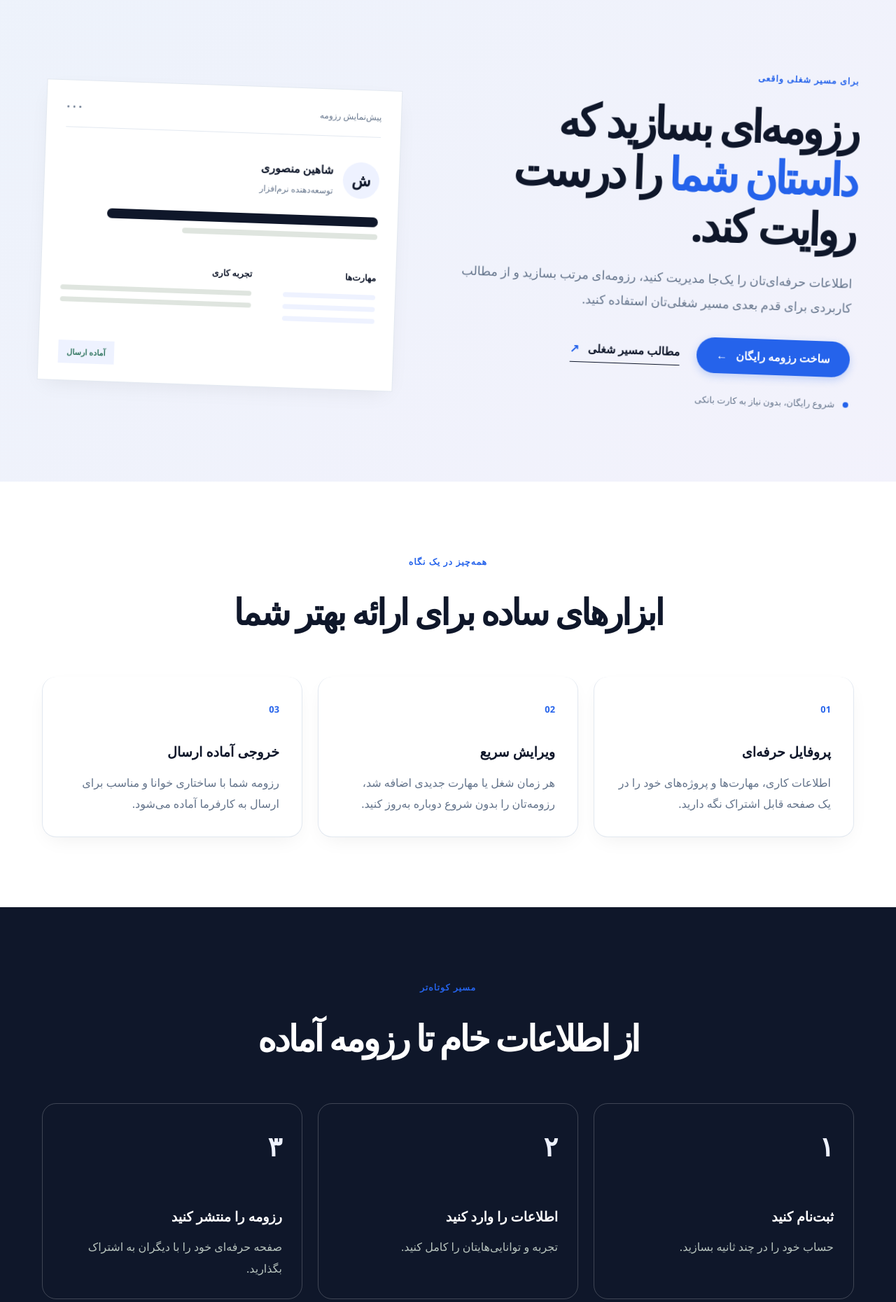
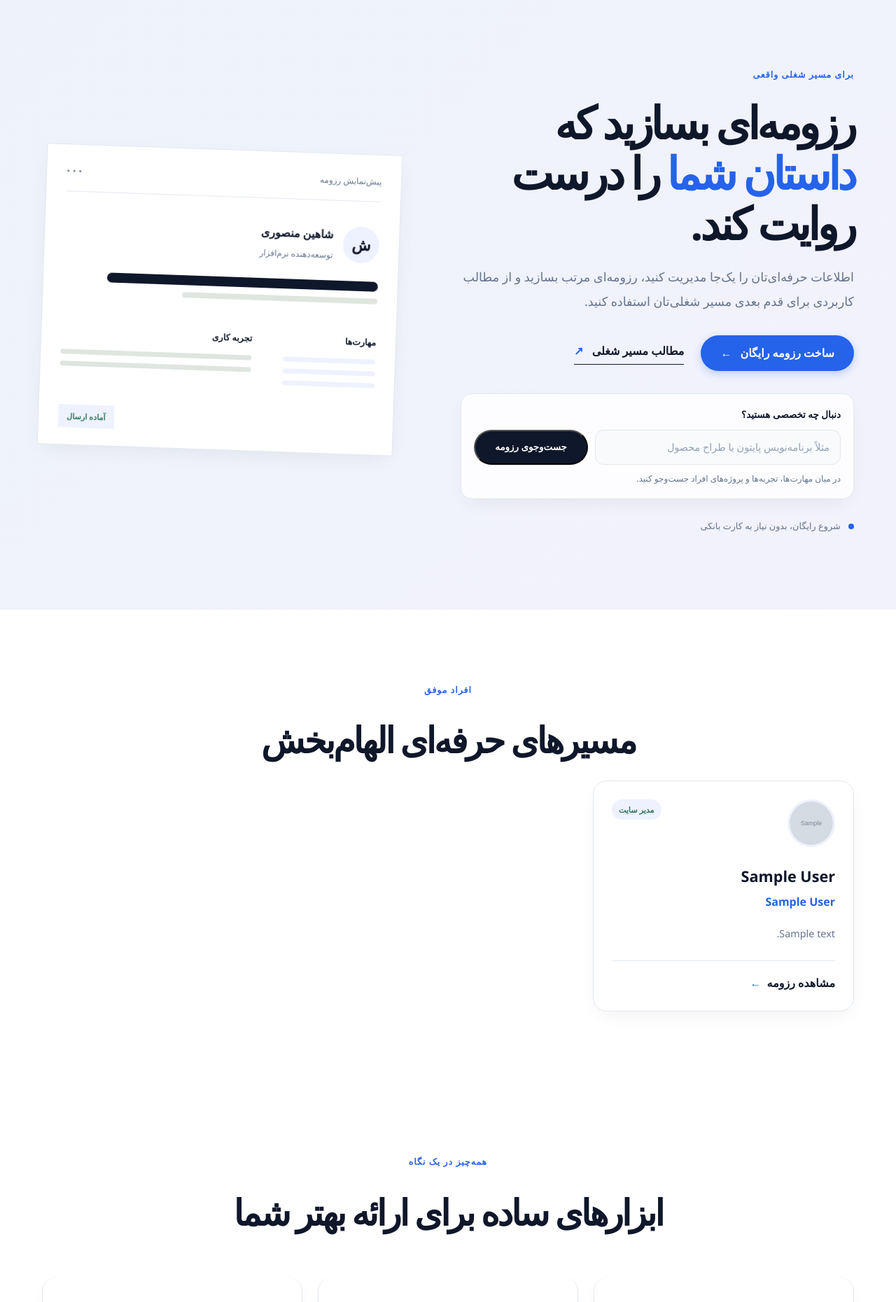
Before and after one commit to shahin-mansouri/KarNama, a Django app: page / in a window 1280 px wide. Shown: the part 77-1937 px from the top of the page at 70% size. Run offline with Django 5.2, Linux system fonts and the light colour scheme; tables that the repository leaves empty hold one stand-in row (values such as "Sample post"); grey boxes marked "Sample" are stand-in pictures.

Commit message:
feat: implement search functionality for resumes in home and resume bank pages

```diff
--- a/home/static/home/css/home.css
+++ b/home/static/home/css/home.css
@@ -34,6 +34,18 @@ a { color: inherit; text-decoration: none; }
 .resume-bank-hero { padding: 78px 0 70px; background: linear-gradient(135deg, rgba(37,99,235,.08), rgba(139,92,246,.06)); border-bottom: 1px solid var(--line); }
 .resume-bank-hero h1 { font-size: clamp(2.7rem, 6vw, 5rem); line-height: 1.1; margin: 16px 0; letter-spacing: -.06em; }
 .resume-bank-hero p { max-width: 560px; color: var(--muted); font-size: 1.08rem; margin: 0; }
+.resume-search { margin-top: 30px; padding: 18px; border: 1px solid var(--line); background: rgba(255,255,255,.82); box-shadow: var(--shadow); }
+.resume-search label { display: block; margin-bottom: 10px; color: var(--ink); font-size: .84rem; font-weight: 800; }
+.resume-search-controls { display: flex; align-items: stretch; gap: 10px; }
+.resume-search input { min-width: 0; flex: 1; border: 1px solid var(--line); border-radius: 12px; background: var(--paper); color: var(--ink); padding: 12px 15px; font: inherit; font-size: .9rem; outline: none; transition: border-color .25s ease, box-shadow .25s ease; }
+.resume-search input::placeholder { color: #94a3b8; }
+.resume-search input:focus { border-color: var(--coral); box-shadow: 0 0 0 4px rgba(37,99,235,.1); }
+.resume-search small { display: block; margin-top: 10px; color: var(--muted); font-size: .75rem; }
+.resume-search-home { max-width: 590px; margin-top: 32px; border-radius: 16px; }
+.resume-search-bank { max-width: 700px; margin-top: 30px; border-color: rgba(37,99,235,.18); border-radius: 16px; background: rgba(255,255,255,.9); }
+.resume-search-bank .button { white-space: nowrap; }
+.search-clear { display: inline-flex; align-items: center; padding: 0 8px; color: var(--muted); font-size: .78rem; font-weight: 700; white-space: nowrap; }
+.search-clear:hover { color: var(--coral); }
 .resume-bank-section { padding: 76px 0 100px; }
 .resume-bank-heading { display: flex; align-items: end; justify-content: space-between; gap: 24px; margin-bottom: 38px; }
 .section-kicker { color: var(--coral); font-size: .8rem; font-weight: 800; }
@@ -60,13 +72,14 @@ a { color: inherit; text-decoration: none; }
 .pagination .current-page:hover { transform: none; }
 .pagination a:first-child,
 .pagination a:last-child { min-width: 96px; }
-.hero-copy, .hero-board { animation: homeReveal .7s cubic-bezier(.4,0,.2,1) both; }.hero-board { animation-delay: .12s; transition: transform .4s ease, box-shadow .4s ease; }.hero-board:hover { transform: rotate(0) translateY(-8px); box-shadow: 0 26px 66px rgba(18,33,31,.18); }
+.hero-copy { animation: homeRevealCopy .7s cubic-bezier(.4,0,.2,1) both; }.hero-board { animation: homeReveal .7s cubic-bezier(.4,0,.2,1) .12s both; transition: transform .4s ease, box-shadow .4s ease; }.hero-board:hover { transform: rotate(0) translateY(-8px); box-shadow: 0 26px 66px rgba(18,33,31,.18); }
 .feature-grid article, .steps-grid > div, .post-card { border-radius: 20px; transition: transform .3s cubic-bezier(.4,0,.2,1), border-color .3s ease, box-shadow .3s ease; }.feature-grid article:hover, .steps-grid > div:hover, .post-card:hover { transform: translateY(-6px); box-shadow: 0 20px 40px rgba(18,33,31,.1); }.feature-grid article:hover b { letter-spacing: .15em; transition: letter-spacing .3s ease; }.post-card a span { display: inline-block; transition: transform .3s ease; }.post-card:hover a span { transform: translateX(-5px); }
 .feature-grid article { background: var(--cream); border: 1px solid var(--line); border-top: 0; padding: 32px; box-shadow: var(--shadow); position: relative; overflow: hidden; }.feature-grid article::before { content: ''; position: absolute; inset: 0 0 auto; height: 4px; background: linear-gradient(90deg, var(--coral), #8b5cf6); transform: scaleX(0); transform-origin: right; transition: transform .4s ease; }.feature-grid article:hover::before { transform: scaleX(1); }.section-heading { text-align: center; }.section-heading h2 { font-weight: 800; color: var(--ink); }.steps-section .section-heading h2 { color: #fff; }
 .button:focus-visible, .outline-link:focus-visible, .home-nav a:focus-visible { outline: 3px solid rgba(242,122,93,.4); outline-offset: 4px; }
-@keyframes homeReveal { from { opacity: 0; transform: translateY(20px); } to { opacity: 1; transform: translateY(0) rotate(2deg); } }
+@keyframes homeRevealCopy { from { opacity: 0; transform: translateY(20px); } to { opacity: 1; transform: translateY(0); } }
+@keyframes homeReveal { from { opacity: 0; transform: translateY(20px) rotate(2deg); } to { opacity: 1; transform: translateY(0) rotate(2deg); } }
 @media (max-width: 800px) { .home-menu-toggle { display: block; }.home-nav { position: absolute; top: 68px; right: 16px; left: 16px; display: flex; flex-direction: column; gap: 4px; padding: 12px; background: var(--cream); border: 1px solid var(--line); border-radius: 20px; box-shadow: var(--shadow); opacity: 0; visibility: hidden; transform: translateY(-10px); transition: all .3s ease; }.home-nav.open { opacity: 1; visibility: visible; transform: translateY(0); }.home-nav a { padding: 10px 12px; border-radius: 12px; }.home-nav a:hover { background: var(--mint); }.home-menu-toggle.open span:nth-child(1) { transform: translateY(7px) rotate(45deg); }.home-menu-toggle.open span:nth-child(2) { opacity: 0; }.home-menu-toggle.open span:nth-child(3) { transform: translateY(-7px) rotate(-45deg); } }
-@media (max-width: 800px) { .resume-bank-hero { padding: 58px 0 52px; }.resume-bank-section { padding: 58px 0 76px; }.resume-bank-heading { align-items: start; flex-direction: column; margin-bottom: 28px; }.resume-grid { grid-template-columns: 1fr; }.resume-card { min-height: 300px; }.pagination { gap: 8px; }.pagination a,
+@media (max-width: 800px) { .resume-bank-hero { padding: 58px 0 52px; }.resume-bank-section { padding: 58px 0 76px; }.resume-bank-heading { align-items: start; flex-direction: column; margin-bottom: 28px; }.resume-grid { grid-template-columns: 1fr; }.resume-card { min-height: 300px; }.resume-search-controls { flex-wrap: wrap; }.resume-search input { flex-basis: 100%; }.resume-search .button { flex: 1; }.search-clear { justify-content: center; flex: 0 0 auto; }.pagination { gap: 8px; }.pagination a,
 .pagination span { min-width: 38px; height: 38px; font-size: .85rem; padding: 0 10px; } .pagination a:first-child,
 .pagination a:last-child { min-width: 76px; } }
 @media (prefers-reduced-motion: reduce) { *, *::before, *::after { animation-duration: .01ms !important; transition-duration: .01ms !important; } }
--- a/home/templates/home/home.html
+++ b/home/templates/home/home.html
@@ -16,6 +16,14 @@
           <a class="button button-accent" href="{% url 'login' %}">ساخت رزومه رایگان <span>←</span></a>
           <a class="outline-link" href="#blog">مطالب مسیر شغلی <span>↗</span></a>
         </div>
+        <form class="resume-search resume-search-home" method="get" action="{% url 'resume_bank' %}">
+          <label for="home-resume-search">دنبال چه تخصصی هستید؟</label>
+          <div class="resume-search-controls">
+            <input id="home-resume-search" name="q" type="search" placeholder="مثلاً برنامه‌نویس پایتون یا طراح محصول" value="{{ request.GET.q|default:'' }}">
+            <button class="button button-dark" type="submit">جست‌وجوی رزومه</button>
+          </div>
+          <small>در میان مهارت‌ها، تجربه‌ها و پروژه‌های افراد جست‌وجو کنید.</small>
+        </form>
         <div class="hero-note"><span class="note-dot"></span> شروع رایگان، بدون نیاز به کارت بانکی</div>
       </div>
       <div class="hero-board" aria-label="پیش‌نمایش رزومه">
@@ -24,6 +32,35 @@
         <div class="board-line wide"></div><div class="board-line"></div>
         <div class="board-columns"><div><b>مهارت‌ها</b><span></span><span></span><span></span></div><div><b>تجربه کاری</b><span class="long"></span><span class="long"></span></div></div>
         <div class="board-stamp">آماده ارسال</div>
+      </div>
+    </div>
+  </section>
+
+  <section class="feature-section" id="successful-people">
+    <div class="home-container">
+      <div class="section-heading">
+        <span>افراد موفق</span>
+        <h2>مسیرهای حرفه‌ای الهام‌بخش</h2>
+      </div>
+      <div class="resume-grid">
+        {% for successful_person in successful_people %}
+          <article class="resume-card">
+            <div class="resume-card-top">
+              {% if successful_person.userprofile.profile_picture %}
+                <img src="{{ successful_person.userprofile.profile_picture.url }}" alt="{{ successful_person.get_full_name|default:successful_person.username }}" class="resume-avatar">
+              {% else %}
+                <div class="resume-avatar resume-avatar-placeholder">{{ successful_person.first_name|default:successful_person.username|first|upper }}</div>
+              {% endif %}
+              {% if forloop.first and successful_person.is_superuser %}<span class="resume-status">مدیر سایت</span>{% else %}<span class="resume-status">پروفایل منتخب</span>{% endif %}
+            </div>
+            <h3>{{ successful_person.get_full_name|default:successful_person.username }}</h3>
+            <p class="resume-title">{{ successful_person.userprofile.title }}</p>
+            <p class="resume-bio">{{ successful_person.userprofile.bio|default:'این کاربر هنوز معرفی کوتاهی ثبت نکرده است.'|truncatechars:140 }}</p>
+            <a class="resume-card-link" href="{% url 'profile' successful_person.username %}">مشاهده رزومه <span>←</span></a>
+          </article>
+        {% empty %}
+          <p>هنوز پروفایل عمومی برای نمایش ثبت نشده است.</p>
+        {% endfor %}
       </div>
     </div>
   </section>
--- a/home/views.py
+++ b/home/views.py
@@ -1,4 +1,5 @@
 from django.core.paginator import Paginator
+from django.db.models import Case, IntegerField, Q, Value, When
 from django.views.generic import TemplateView
 
 from account.models import UserCustom
@@ -17,6 +18,7 @@ class Home(TemplateView):
             .values_list('category', flat=True)
             .distinct()[:6]
         )
+        context['successful_people'] = _resume_queryset()[:3]
         return context
 
 
@@ -25,12 +27,8 @@ class ResumeBank(TemplateView):
 
     def get_context_data(self, **kwargs):
         context = super().get_context_data(**kwargs)
-        resume_users = (
-            UserCustom.objects
-            .filter(is_active=True, userprofile__isnull=False)
-            .select_related('userprofile')
-            .order_by('-date_joined')
-        )
+        query = self.request.GET.get('q', '').strip()
+        resume_users = _resume_queryset(query)
         paginator = Paginator(resume_users, 12)
         page_number = self.request.GET.get('page')
         page_obj = paginator.get_page(page_number)
@@ -38,4 +36,50 @@ class ResumeBank(TemplateView):
         context['page_obj'] = page_obj
         context['resume_users'] = page_obj.object_list
         context['resume_count'] = paginator.count
+        context['search_query'] = query
         return context
+
+
+def _resume_queryset(query=''):
+    resume_users = (
+        UserCustom.objects
+        .filter(is_active=True, userprofile__isnull=False)
+        .select_related('userprofile')
+    )
+
+    if query:
+        search_filter = (
+            Q(username__icontains=query)
+            | Q(first_name__icontains=query)
+            | Q(last_name__icontains=query)
+            | Q(userprofile__title__icontains=query)
+            | Q(userprofile__bio__icontains=query)
+            | Q(aboutme__about_me__icontains=query)
+            | Q(skill__name__icontains=query)
+            | Q(workexperience__position__icontains=query)
+            | Q(workexperience__company_name__icontains=query)
+            | Q(workexperience__description__icontains=query)
+            | Q(project__name__icontains=query)
+            | Q(project__technologies_used__icontains=query)
+            | Q(project__description__icontains=query)
+            | Q(project__field_of_activity__name__icontains=query)
+            | Q(certificate__name__icontains=query)
+            | Q(certificate__issuer__icontains=query)
+            | Q(language__name__icontains=query)
+            | Q(research__title__icontains=query)
+            | Q(research__description__icontains=query)
+            | Q(sociallink__platform__icontains=query)
+        )
+        resume_users = resume_users.filter(search_filter).distinct()
+        resume_users = resume_users.annotate(
+            relevance=(
+                Case(When(username__iexact=query, then=Value(100)), default=Value(0), output_field=IntegerField())
+                + Case(When(userprofile__title__icontains=query, then=Value(50)), default=Value(0), output_field=IntegerField())
+                + Case(When(skill__name__icontains=query, then=Value(30)), default=Value(0), output_field=IntegerField())
+                + Case(When(workexperience__position__icontains=query, then=Value(25)), default=Value(0), output_field=IntegerField())
+                + Case(When(project__name__icontains=query, then=Value(20)), default=Value(0), output_field=IntegerField())
+            )
+        )
+        return resume_users.order_by('-relevance', '-is_superuser', '-date_joined')
+
+    return resume_users.order_by('-is_superuser', '-date_joined')
```
Also changed, not shown: home/templates/home/resume_bank.html (+10 -1 lines).
